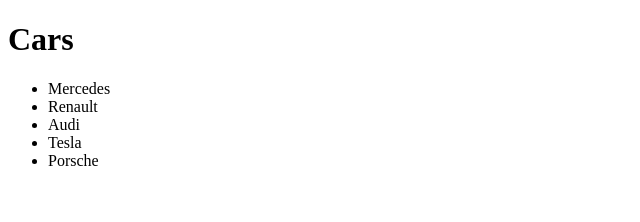
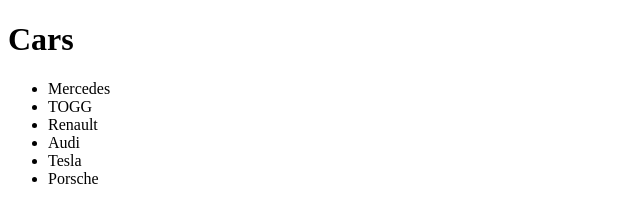
Before and after one commit to CTBulca/myFirstRepo, a plain HTML site: page index.html in a window 1280 px wide. Shown: the whole page, without its empty margins (0-640 px from the left). Drawn offline with Linux system fonts and the light colour scheme.

Commit message:
fifth commit

```diff
--- a/index.html
+++ b/index.html
@@ -10,6 +10,7 @@
     <h1>Cars</h1>
     <ul>
         <li>Mercedes</li>
+        <li>TOGG</li>
         <li>Renault</li>
         <li> Audi</li>
         <li>Tesla</li>
```
